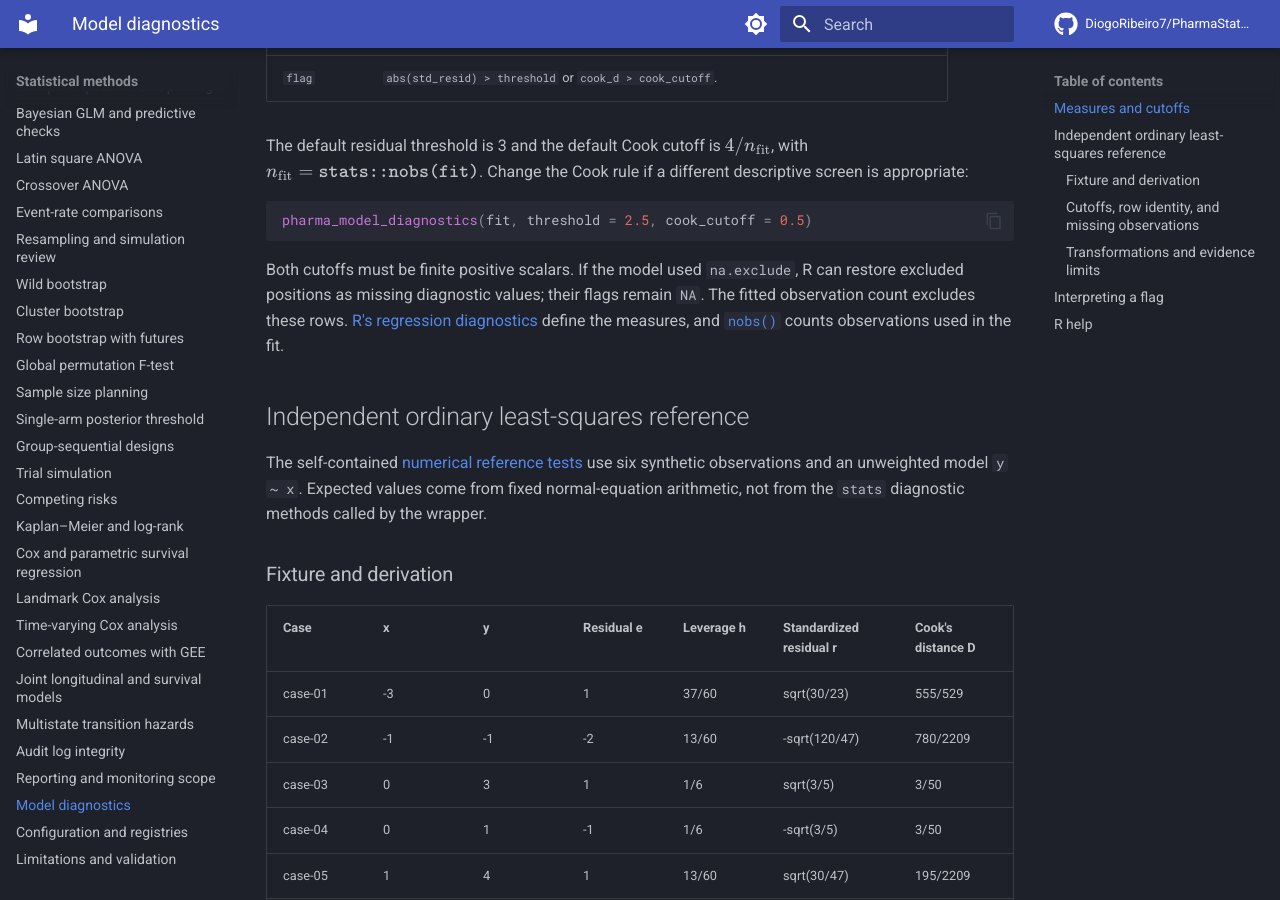
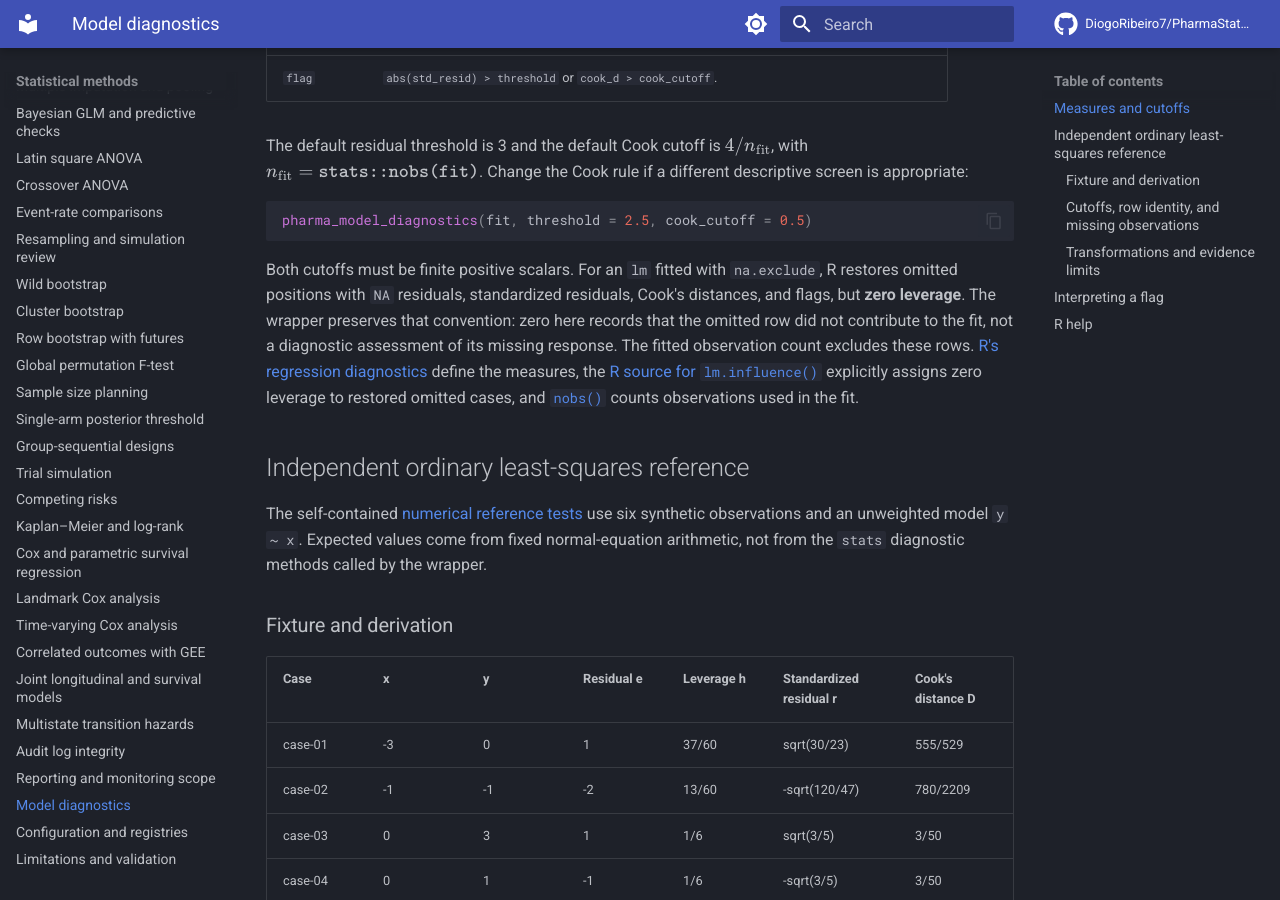
Before and after one commit to DiogoRibeiro7/PharmaStatsR, an MkDocs documentation site: the page built from docs/model-diagnostics.md, in a window 1280 px wide and 900 px high, scrolled down 693 px. Built offline with MkDocs 1.6.1 and Material for MkDocs 9.7.7, drawn with Linux system fonts in a browser that asks for light colours; comment, search, counter and statistics services are not loaded; some of the changed text lies outside the part shown.

Commit message:
test: correct na.exclude leverage restoration expectations

````diff
--- a/docs/model-diagnostics.md
+++ b/docs/model-diagnostics.md
@@ -27,7 +27,7 @@
 pharma_model_diagnostics(fit, threshold = 2.5, cook_cutoff = 0.5)
 ```
 
-Both cutoffs must be finite positive scalars. If the model used `na.exclude`, R can restore excluded positions as missing diagnostic values; their flags remain `NA`. The fitted observation count excludes these rows. [R's regression diagnostics](https://stat.ethz.ch/R-manual/R-devel/library/stats/html/influence.measures.html) define the measures, and [`nobs()`](https://stat.ethz.ch/R-manual/R-devel/library/stats/html/nobs.html) counts observations used in the fit.
+Both cutoffs must be finite positive scalars. For an `lm` fitted with `na.exclude`, R restores omitted positions with `NA` residuals, standardized residuals, Cook's distances, and flags, but **zero leverage**. The wrapper preserves that convention: zero here records that the omitted row did not contribute to the fit, not a diagnostic assessment of its missing response. The fitted observation count excludes these rows. [R's regression diagnostics](https://stat.ethz.ch/R-manual/R-devel/library/stats/html/influence.measures.html) define the measures, the [R source for `lm.influence()`](https://svn.r-project.org/R/trunk/src/library/stats/R/lm.influence.R) explicitly assigns zero leverage to restored omitted cases, and [`nobs()`](https://stat.ethz.ch/R-manual/R-devel/library/stats/html/nobs.html) counts observations used in the fit.
 
 ## Independent ordinary least-squares reference
 
@@ -90,7 +90,7 @@
 
 A residual cutoff of `1.5` with a Cook cutoff of `100` flags only `case-02`. A residual cutoff of `100` with a Cook cutoff of `0.8` flags only `case-01`; using `1.5` and `0.8` together flags both. Separate comparison-contract tests set each cutoff exactly to the corresponding returned floating-point maximum and confirm that equality is not flagged. Reducing that cutoff by a relative `1e-8` flags the expected case. Reusing a returned number here establishes exact equality for the comparison; it is not used to generate the independent diagnostic targets.
 
-For the row-selection reference, six observations with missing responses and two complete excluded observations are interleaved with the original six cases. The original model's subset removes the two complete exclusions. `na.omit` returns diagnostics for the six fitted cases; `na.exclude` restores the six missing-response positions, with missing measures and `NA` flags. Named rows retain their original selected order.
+For the row-selection reference, six observations with missing responses and two complete excluded observations are interleaved with the original six cases. The original model's subset removes the two complete exclusions. `na.omit` returns diagnostics for the six fitted cases; `na.exclude` restores the six missing-response positions with zero leverage, `NA` residual-based measures, and `NA` flags. The test requires those six leverage values to equal zero exactly and separately requires the other four columns to remain missing. Named rows retain their original selected order.
 
 The Cook cutoff must still be `4/6`, not `4/12`. This matters numerically: `case-02` has \(D_2=780/2209\approx0.3531\), strictly between `4/12` and `4/6`. A cutoff incorrectly based on the padded output would change its flag. Subset-excluded rows must not reappear in either output.
 
````
Also changed, not shown: 1 other file.
